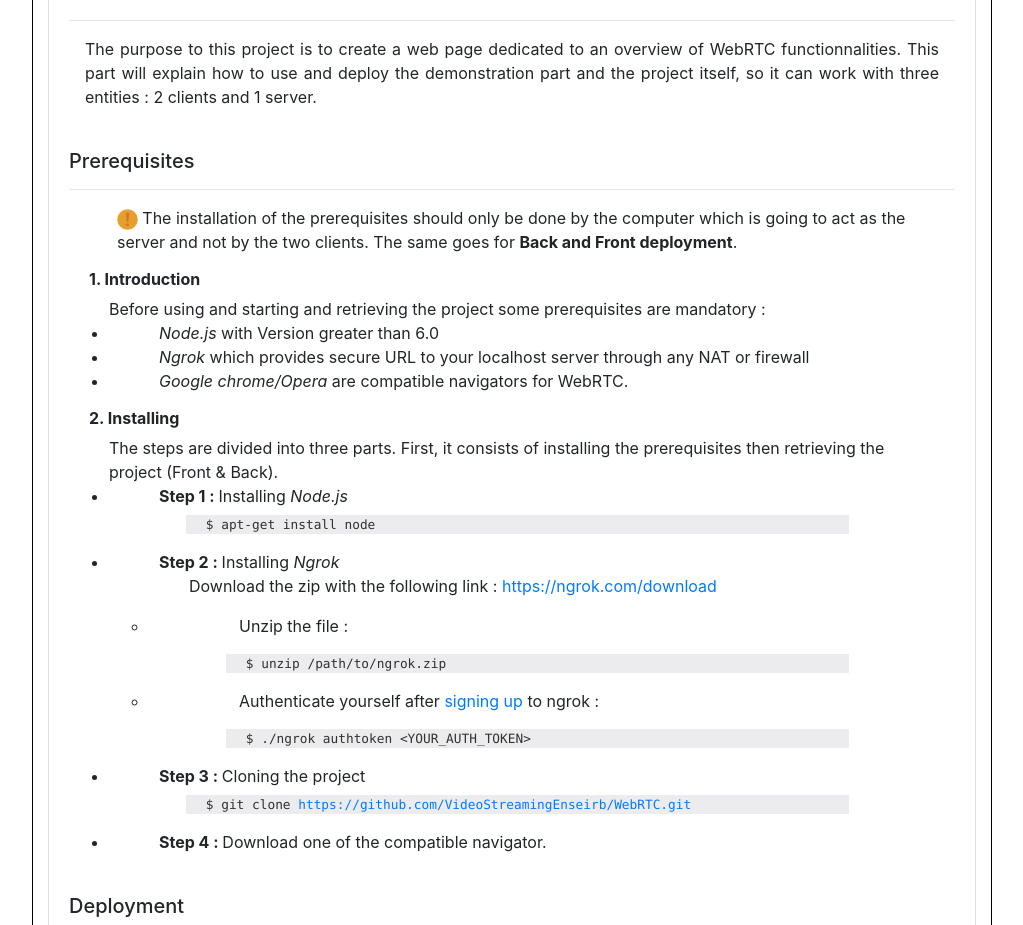
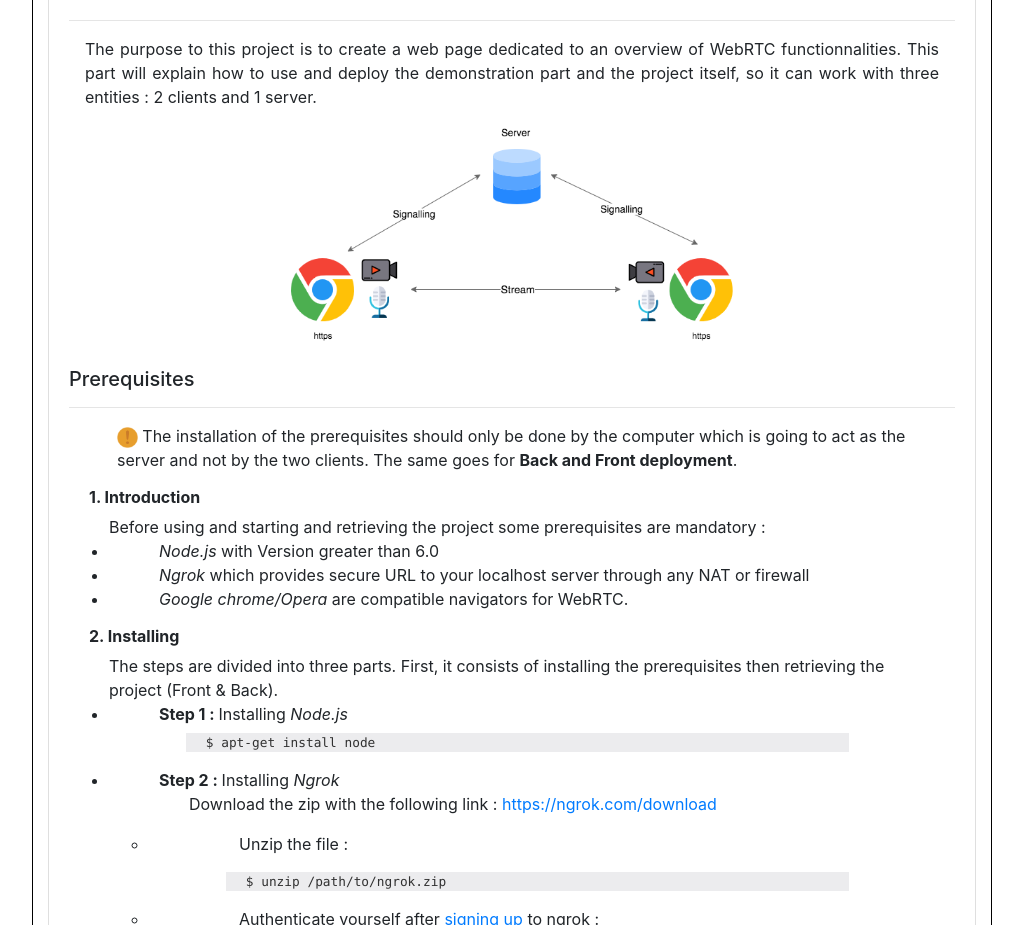
Before and after one commit to VideoStreamingEnseirb/WebRTC, a React (Create React App) app in the folder Front/: page / in a window 1280 px wide. Shown: the part 4160-5085 px from the top of the page, without its empty margins (128-1151 px from the left). Built offline with nearby package versions, Linux system fonts and the light colour scheme; no server answers.

Commit message:
Add architecture schema

```diff
--- a/Front/src/components/howto.js
+++ b/Front/src/components/howto.js
@@ -10,6 +10,9 @@ import Step1 from '../Images/Step1.PNG'
 import Step2 from '../Images/Step2.PNG'
 import Step3 from '../Images/Step3.png'
 import Step4 from '../Images/Step4.png'
+
+
+import Architecture from '../Images/Architecture.png'
 
 
 export class howto extends Component {
@@ -43,6 +46,7 @@ export class howto extends Component {
                     <p className="card-text text-justify ml-3 mr-3">
                         {introduction}
                     </p>
+                    <img className="img-fluid mx-auto d-block" src={Architecture} alt="FrontLaunch" style={{ "width": "50%" }}></img>
                     <br />
 
                     {/* --------- Getting started --------- */}
```
Also changed, not shown: Front/src/Images/Architecture.png (added).
